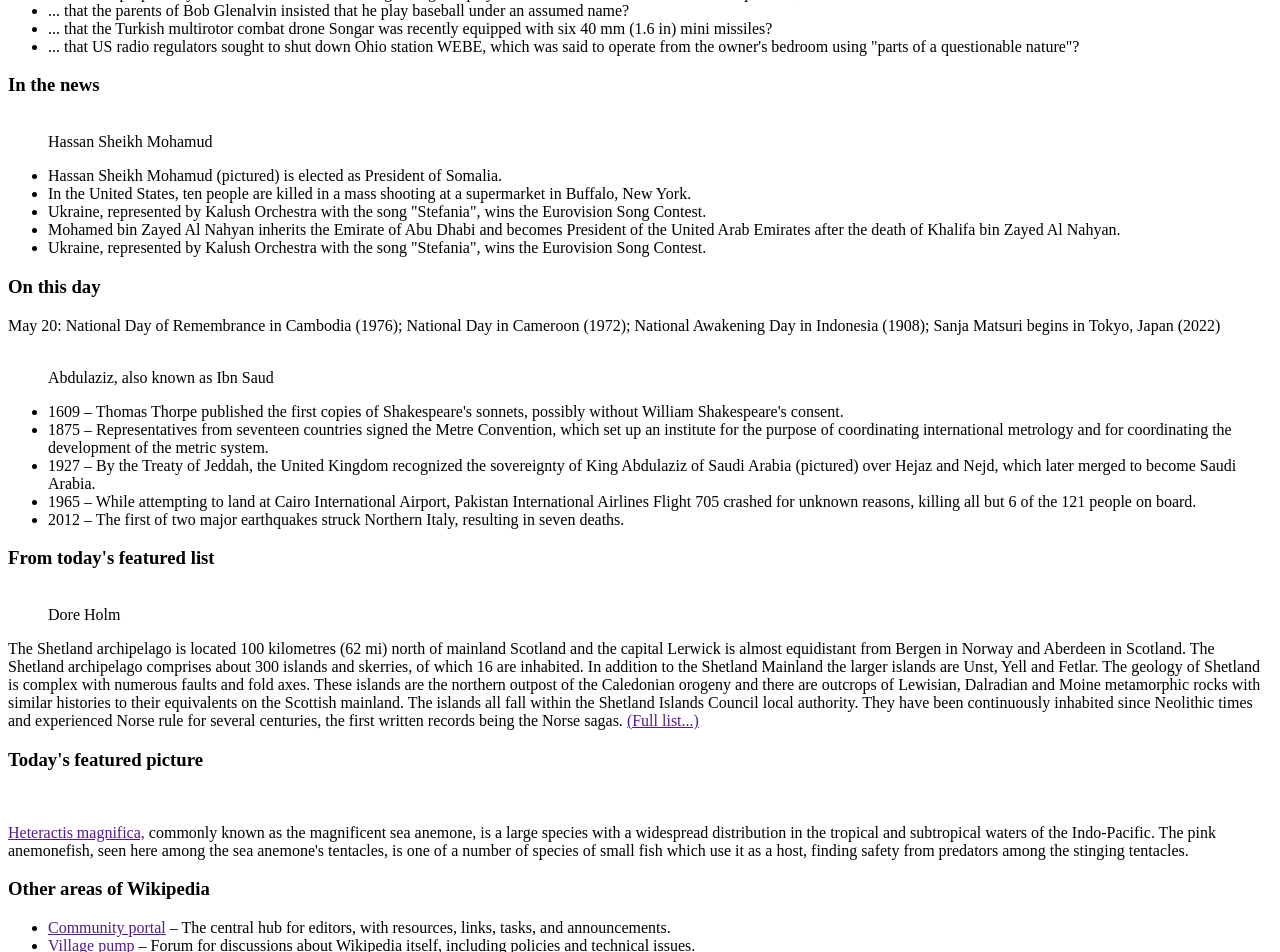
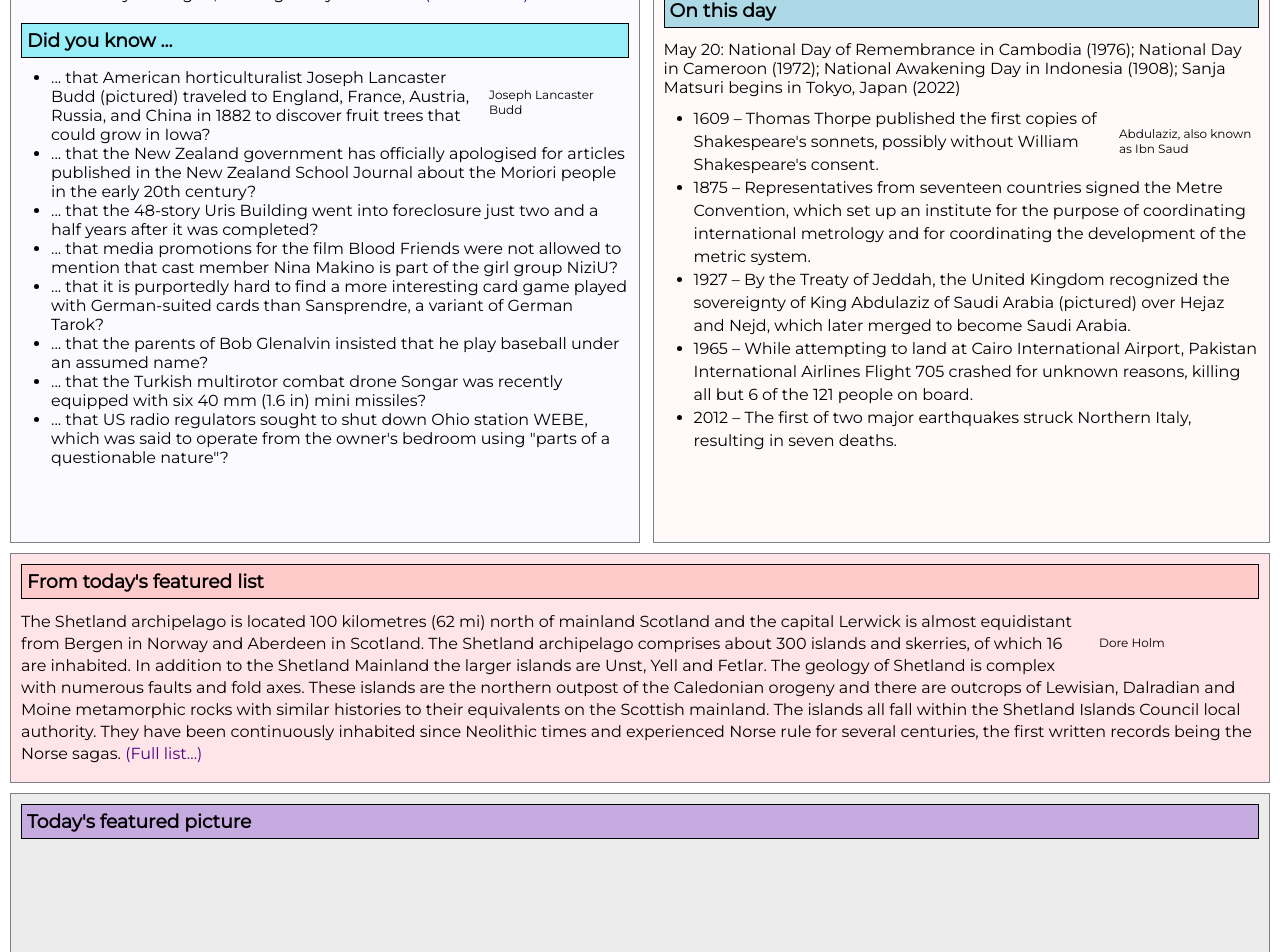
Before and after one commit to kolapkar-abhi/Wikipedia-Page-Design, a plain HTML site: page index.html in a window 1280 px wide. Shown: the part 600-1552 px from the top of the page. Drawn offline with Linux system fonts and the light colour scheme.

Commit message:
design updated

```diff
--- a/index.html
+++ b/index.html
@@ -6,6 +6,8 @@
   <meta name="viewport" content="width=device-width, initial-scale=1.0">
   <!-- link CSS file -->
   <link rel="stylesheet" href="/style.css">
+  <!-- link google font family -->
+  <link href="https://fonts.googleapis.com/css2?family=Montserrat&display=swap" rel="stylesheet">
   <title>Wikipedia</title>
 </head>
 <body>
--- a/style.css
+++ b/style.css
@@ -0,0 +1,288 @@
+*{
+  margin: 0;
+  padding: 0;
+  box-sizing: border-box;
+}
+
+body{
+  margin: 0 10px;
+  font-family: 'Montserrat', sans-serif;;
+}
+
+a{
+  color: indigo;
+  text-decoration: none;
+}
+
+/* header styling */
+header img{
+  width: 120px;
+  margin-top: 10px;
+  float: left;
+}
+
+header nav{
+  text-align: right;
+  margin: 10px 0 20px;
+  display: inline;
+  float: right;
+}
+
+nav a{
+  margin-right: 10px;
+}
+
+header .search{
+  text-align: right;
+  margin: 20px 0;
+}
+
+.search input{
+  width: 400px;
+  padding: 10px;
+  font-size: 18px;
+  border-radius: 10px;
+  background-color: honeydew;
+}
+
+header .heading{
+  clear: both;
+  width: 100%;
+  background-color: aliceblue;
+  border: 1px solid lightgrey;
+  text-align: center;
+}
+
+.heading h1{
+  font-weight: 500;
+  margin: 5px 0 10px;
+}
+
+.heading p{
+  margin-bottom: 5px;
+}
+
+
+/* main section styling */
+main{
+  margin: 10px 0;
+}
+
+#article1{
+  width: 50%;
+  height: 900px;
+  padding: 10px;
+  margin-bottom: 10px;
+  border: 1px solid grey;
+  background-color: rgb(250, 250, 255);
+  float: left;
+}
+
+.article1{
+  margin-bottom: 20px;
+}
+
+.article1 h3{
+  width: 100%;
+  border: 1px solid black;
+  padding: 5px;
+  background-color: rgb(151, 237, 248);
+}
+
+.article1 figure{
+  float: left;
+  width: 200px;
+  margin: 10px 0 10px 10px;
+}
+
+.article1 figcaption{
+  font-size: 12px;
+}
+
+.article1 p{
+  margin: 10px 10px 10px 0;
+}
+
+.article2 h3{
+  width: 100%;
+  border: 1px solid black;
+  padding: 5px;
+  background-color: rgb(151, 237, 248);
+}
+
+.article2 figure{
+  float: right;
+  width: 140px;
+  margin: 10px 0 20px 15px;
+}
+
+.article2 figcaption{
+  font-size: 12px;
+}
+
+.article2 ul{
+  margin: 10px 0 10px 30px;
+}
+
+#article2{
+  width: 49%;
+  height: 900px;
+  padding: 10px;
+  margin-bottom: 10px;
+  border: 1px solid grey;
+  background-color: rgb(255, 249, 249);
+  float: right;
+}
+
+.article3{
+  margin-bottom: 30px;
+}
+
+.article3 h3{
+  width: 100%;
+  border: 1px solid black;
+  padding: 5px;
+  background-color: lightblue;
+}
+
+.article3 figure{
+  float: right;
+  width: 130px;
+  margin: 10px 0 20px 15px;
+}
+
+.article3 figcaption{
+  font-size: 12px;
+}
+
+.article3 ul{
+  margin: 10px 0 10px 30px;
+  line-height: 24px;
+}
+
+.article4 h3{
+  width: 100%;
+  border: 1px solid black;
+  padding: 5px;
+  margin-bottom: 12px;
+  background-color: lightblue;
+}
+
+.article4 figure{
+  float: right;
+  width: 140px;
+  margin: 10px 0 20px 15px;
+}
+
+.article4 figcaption{
+  font-size: 12px;
+}
+
+.article4 ul{
+  margin: 10px 0 10px 30px;
+  line-height: 23px;
+}
+
+#article3{
+  clear: both;
+  height: 230px;
+  padding: 10px;
+  margin-bottom: 10px;
+  border: 1px solid grey;
+  background-color: rgb(255, 228, 232);
+}
+
+.article5 h3{
+  width: 100%;
+  border: 1px solid black;
+  padding: 5px;
+  margin-bottom: 12px;
+  background-color: rgb(255, 202, 202);
+}
+
+.article5 figure{
+  float: right;
+  width: 130px;
+  margin: 5px 30px 20px 15px;
+}
+
+.article5 figcaption{
+  font-size: 12px;
+}
+
+.article5 p{
+  line-height: 22px;
+}
+
+#article4{
+  height: 540px;
+  padding: 10px;
+  margin-bottom: 10px;
+  border: 1px solid grey;
+  background-color: rgb(236, 236, 236);
+}
+
+.article6 h3{
+  width: 100%;
+  border: 1px solid black;
+  padding: 5px;
+  margin-bottom: 12px;
+  background-color: rgb(198, 171, 224);
+}
+
+.article6 figure{
+  float: left;
+  margin-right: 15px;
+}
+
+.article6 p{
+  margin: 200px 0;
+}
+
+.article6 p > a{
+  font-style: oblique;
+  font-weight: 600;
+}
+
+section{
+  width: 100%;
+}
+
+.info{
+  border: 1px solid grey;
+  padding: 10px;
+}
+
+.info h3{
+  width: 100%;
+  border: 1px solid black;
+  padding: 5px;
+  margin-bottom: 12px;
+  background-color: rgb(231, 231, 231);
+}
+
+.info ul{
+  margin: 20px 30px 0;
+  line-height: 23px;
+}
+
+.info ul a{
+  font-weight: bolder;
+}
+
+
+/* footer styling */
+footer{
+  width: 100%;
+  margin-top: 40px;
+}
+
+.other{
+  margin-bottom: 20px;
+  text-align: center;
+}
+
+.other a{
+  margin-right: 20px;
+  font-size: 13px;
+}
```
Also changed, not shown: 1 other file.
